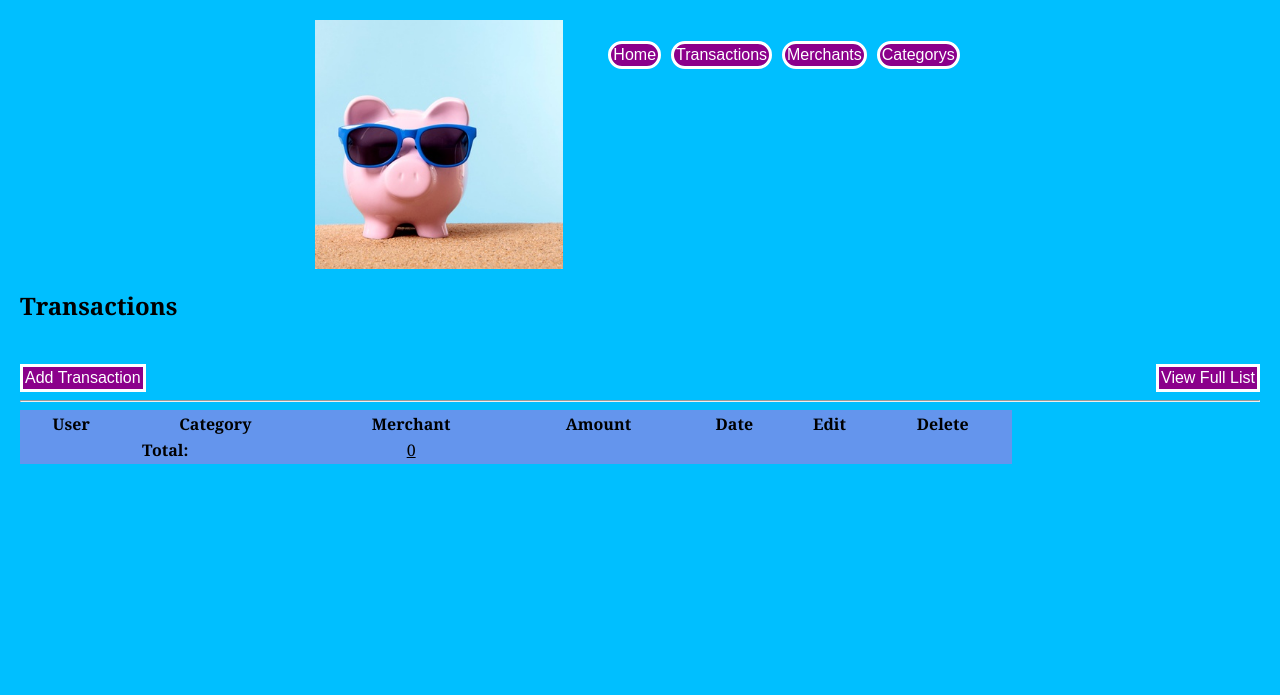
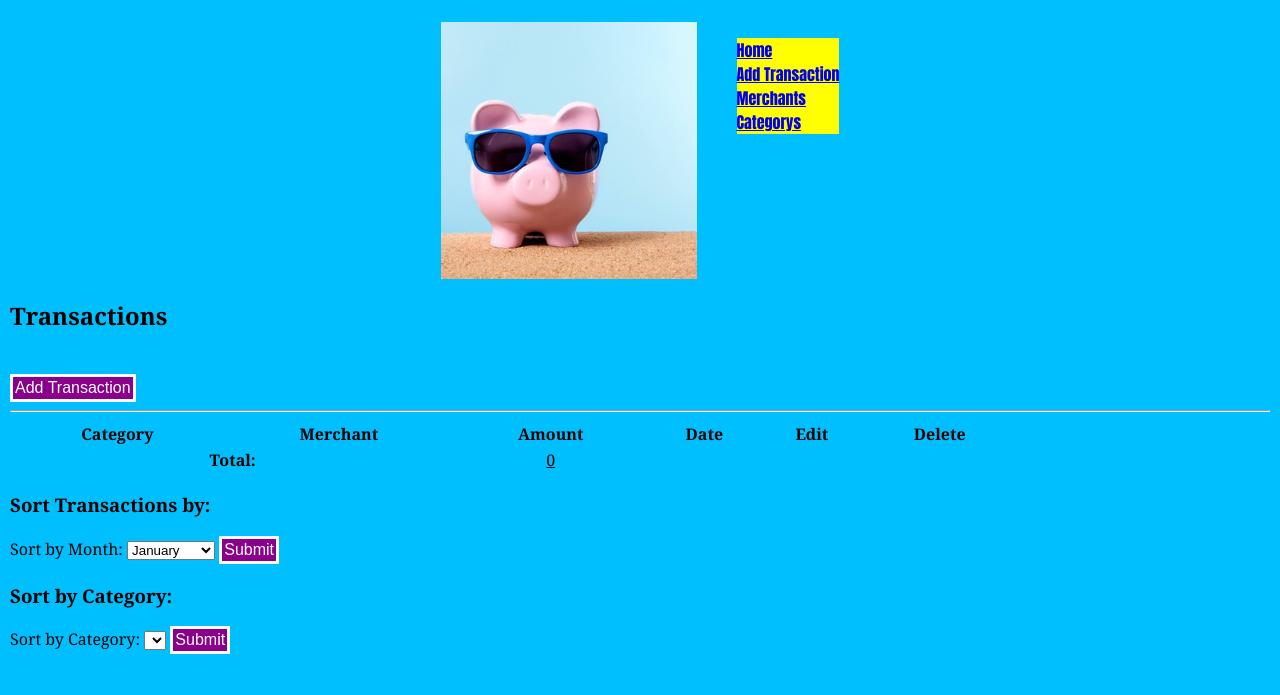
Before and after one commit to linseycurrie/Spending-Tracker, a Flask app: page /transactions in a window 1280 px wide. Shown: the top 695 px of the page. Run offline with Flask 2, Linux system fonts and the light colour scheme; data that the repository does not hold is empty; some libraries are stand-ins or nearby versions.

Commit message:
Revert "Working App"
This reverts commit bcbad67f05b67e5395d28a8791d429911e55fd8b.

```diff
--- a/spending_tracker/controllers/transaction_controller.py
+++ b/spending_tracker/controllers/transaction_controller.py
@@ -14,15 +14,13 @@ def transactions():
     total = transaction_repository.total_amount(all_transactions)
     transactions = transaction_repository.sort_transactions(all_transactions)
     categorys = category_repository.select_all()
-    users = user_repository.select_all()
-    return render_template("transactions/index.html", transactions=transactions, total=total, categorys=categorys, users=users)
+    return render_template("transactions/index.html", transactions=transactions, total=total, categorys=categorys)
 
 @transactions_blueprint.route("/transactions/new", methods=['GET'])
 def new_transaction():
     merchants = merchant_repository.select_all()
     categorys = category_repository.select_all()
-    users = user_repository.select_all()
-    return render_template("transactions/new.html", merchants=merchants, categorys=categorys, users=users)
+    return render_template("transactions/new.html", merchants=merchants, categorys=categorys)
 
 @transactions_blueprint.route("/transactions", methods=['POST'])
 def create_transactions():
@@ -30,19 +28,21 @@ def create_transactions():
     category    = category_repository.select(request.form['category_id'])
     date        = request.form['date']
     merchant    = merchant_repository.select(request.form['merchant_id'])
-    user        = user_repository.select(request.form['user_id'])
-    transaction = Transaction(amount, category, date, merchant, user)
+    transaction = Transaction(amount, category, date, merchant)
     transaction_repository.save(transaction)
     return redirect("/transactions")
 
+# @transactions_blueprint.route("/transactions/<id>", methods=['GET'])
+# def show_transaction(id):
+#     transactions = transaction_repository.select(id)
+#     return render_template("transactions/show.html", transactions=transactions)
 
 @transactions_blueprint.route("/transactions/<id>/edit", methods=['GET'])
 def edit_transaction(id):
     transaction = transaction_repository.select(id)
     merchants = merchant_repository.select_all()
     categorys = category_repository.select_all()
-    users = user_repository.select_all()
-    return render_template("transactions/edit.html", transaction=transaction, merchants=merchants, categorys=categorys, users=users)
+    return render_template("transactions/edit.html", transaction=transaction, merchants=merchants, categorys=categorys)
 
 @transactions_blueprint.route("/transactions/<id>", methods=['POST'])
 def update_transaction(id):
@@ -50,8 +50,8 @@ def update_transaction(id):
     category = category_repository.select(request.form['category_id'])
     date = request.form['date']
     merchant = merchant_repository.select(request.form['merchant_id'])
-    user = user_repository.select(request.form['user_id'])
-    transaction = Transaction(amount, category, date, merchant, user, id)
+
+    transaction = Transaction(amount, category, date, merchant, id)
     transaction_repository.update(transaction)
     return redirect("/transactions")
 
@@ -65,24 +65,12 @@ def filter_month():
     filter = request.form['filter']
     filtered_transactions = transaction_repository.filter_by_month(filter)
     categorys = category_repository.select_all()
-    users = user_repository.select_all()
-    total = transaction_repository.total_amount(filtered_transactions)
-    return render_template("transactions/index.html", transactions=filtered_transactions, categorys=categorys, users=users, total=total)
+    return render_template("transactions/index.html", transactions=filtered_transactions, categorys=categorys)
 
 @transactions_blueprint.route("/transactions/filteredcategory", methods=['POST'])
 def filter_category():
     filter = request.form['filter']
     filtered_transactions = transaction_repository.filter_by_category(filter)
     categorys = category_repository.select_all()
-    users = user_repository.select_all()
     total = transaction_repository.total_amount(filtered_transactions)
-    return render_template("transactions/index.html", transactions=filtered_transactions, categorys=categorys, users=users, total=total)
-
-@transactions_blueprint.route("/transactions/filtereduser", methods=['POST'])
-def filter_name():
-    filter = request.form['filter']
-    filtered_transactions = transaction_repository.filter_by_name(filter)
-    users = user_repository.select_all()
-    categorys = category_repository.select_all()
-    total = transaction_repository.total_amount(filtered_transactions)
-    return render_template("transactions/index.html", transactions=filtered_transactions, categorys=categorys, users=users, total=total)
+    return render_template("transactions/index.html", transactions=filtered_transactions, categorys=categorys, total=total)
--- a/spending_tracker/db/money_tracker.sql
+++ b/spending_tracker/db/money_tracker.sql
@@ -28,6 +28,5 @@ CREATE TABLE transactions(
     amount DECIMAL(19,2),
     category_id INT REFERENCES categorys(id) ON DELETE CASCADE,
     date DATE,
-    merchant_id INT REFERENCES merchants(id) ON DELETE CASCADE,
-    user_id INT REFERENCES users(id) ON DELETE CASCADE
+    merchant_id INT REFERENCES merchants(id) ON DELETE CASCADE
 );
--- a/spending_tracker/models/transaction.py
+++ b/spending_tracker/models/transaction.py
@@ -1,10 +1,9 @@
 
 class Transaction:
 
-    def __init__(self, amount, category, date, merchant, user, id=None):
+    def __init__(self, amount, category, date, merchant, id=None):
         self.amount = amount
         self.category = category
         self.date = date
         self.merchant = merchant
-        self.user = user
         self.id = id
--- a/spending_tracker/static/stylesheet.css
+++ b/spending_tracker/static/stylesheet.css
@@ -5,6 +5,14 @@ body {
     grid-row: 2fr 2fr 2fr;
     grid-column: 2fr 2fr 2fr;
     padding: 10px;
+    margin: 100px;
+    display: inline;
+    border: 10px;
+    border: deeppink;
+    border-width: 10px;
+}
+
+.container {
     margin: 10px;
 }
 
@@ -13,25 +21,18 @@ header{
     justify-content: center;
 }
 
-header button {
-    border-radius: 25px;
-    flex-direction: row;
-    justify-items: stretch;
+nav > ul {
 
 }
 
-nav > ul {
-    display: flex;
-    flex-direction: row;
-    justify-content: space-between;
-}
-
 nav > ul > li {
+    background-color: rgb(255, 255, 0);
+    color: darkslateblue;
     list-style: none;
-    font-family: ICambria, Cochin, Georgia, Times, 'Times New Roman', serif;
-    padding: 5px
-
-
+    font-family: Impact, Haettenschweiler, 'Arial Narrow Bold', sans-serif;
+    margin: 0px;
+    padding: 0px;
+    font-weight: bolder;
 }
 
 
@@ -51,18 +52,13 @@ body > header > img {
 
 .user-button {
     color: white;
-    border-radius: 25px;
 }
 
 .flex-container {
-    display: grid;
-    grid-area: auto;
-    grid-row: auto;
-    grid-column: 2fr 2fr 2fr;
-
+    display: flex;
+    flex-direction: row;
+    justify-content: space-evenly;
 }
-
-
 
 .grid-content {
     display: grid;
@@ -70,12 +66,10 @@ body > header > img {
     grid-template-columns: 1fr;
 }
 
+.following {
+    grid-row-start: 2;
+}
 
-
-section {
-    display: flex;
-    justify-content: space-between;
-}
 
 button{
         background-color: darkmagenta;
@@ -92,11 +86,3 @@ button{
     background-origin: none;
     padding: 5px;
 }
-
-.table{
-    background-color: cornflowerblue;
-    position: relative;
-    border: black;
-    border-width: 20px;
-    margin-right: 20px;
-}
--- a/spending_tracker/templates/base.html
+++ b/spending_tracker/templates/base.html
@@ -10,20 +10,19 @@
         <img src="../static/cool_pig.jpg" alt="piggybank" style="resize: 30%;">
         <nav>
             <ul>
-                <li><form action="/"> <button>Home</button></form></li>
-                <li><form action="/transactions"> <button>Transactions</button></form></li>
-                <li><form action="/merchants"> <button>Merchants</button></form></li>
-                <li><form action="/categorys"> <button>Categorys</button></form></li>
+                <li><a href="/">Home</a></li>
+                <li><a href="/transactions/new">Add Transaction</a></li>
+                <li><a href="/merchants">Merchants</a></li>
+                <li><a href="/categorys">Categorys</a></li>
             </ul>
         </nav>
     </header>
-    <main>
     <div class="container">
         {% block content %}
 
         {% endblock %}
     </div>
-    </main>
+
 
 </body>
 </html>
--- a/spending_tracker/templates/transactions/index.html
+++ b/spending_tracker/templates/transactions/index.html
@@ -4,21 +4,15 @@
 
 <h2>Transactions</h2>
 <br>
-<section>
 <form action="/transactions/new">
     <button>Add Transaction</button></form>
 
-<form action="/transactions">
-    <button>View Full List</button></form>
-</section>
 <hr>
-
 
 
 <table class="table" style="width:80%;">
     <thead>
     <tr>
-        <th>User</th>
         <th>Category</th>
         <th>Merchant</th>
         <th>Amount</th>
@@ -32,7 +26,7 @@
     <tbody>
 
     <tr>
-        <td style="text-align: center;">{{transaction.user.name}}</td>
+
         <td style="text-align: center;">{{transaction.category.name}}</td>
         <td style="text-align: center;">{{transaction.merchant.name}}</td>
         <td style="text-align: center;">{{transaction.amount}}</td>
@@ -51,8 +45,34 @@
     </tbody>
 </table>
 
+<h3>Sort Transactions by:</h3>
+<form action="/transactions/filteredmonth" method="POST">
+<label for="filter">Sort by Month:</label>
+    <select name="filter" id="filter">
+        <option value="01">January</option>
+        <option value="02">February</option>
+        <option value="03">March</option>
+        <option value="04">April</option>
+        <option value="05">May</option>
+        <option value="06">June</option>
+        <option value="07">July</option>
+        <option value="08">August</option>
+        <option value="09">September</option>
+        <option value="10">October</option>
+        <option value="11">November</option>
+        <option value="12">December</option>
+    </select>
+    <button type="submit">Submit</button>
+</form>
 
-
-
-
+<form action="/transactions/filteredcategory" method="POST">
+<h3>Sort by Category:</h3>
+    <label for="filter">Sort by Category: </label>
+    <select name="filter" id="filter">
+        {% for category in categorys %}
+            <option value="{{category.id}}">{{ category.name }}</option>
+        {% endfor %}
+    </select>
+    <button type="submit">Submit</button>
+</form>
 {% endblock %}
```
Also changed, not shown: spending_tracker/console.py (+5 -5 lines), spending_tracker/repositories/transaction_repository.py (+10 -40 lines), spending_tracker/templates/index.html (+2 -5 lines), spending_tracker/templates/merchants/index.html (+26 -30 lines), spending_tracker/templates/transactions/edit.html (+1 -12 lines), spending_tracker/templates/transactions/new.html (+0 -9 lines).
